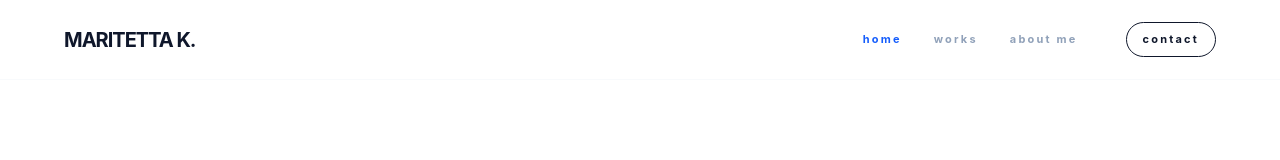
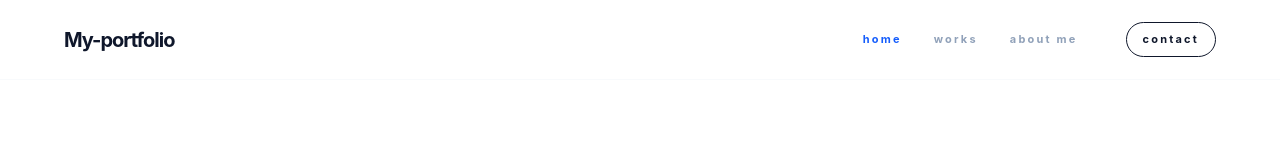
Before and after one commit to MaritettaKatsarou/my-portfolio, a React (Vite) app: page / in a window 1280 px wide. Shown: the top 160 px of the page. Built offline with nearby package versions, Linux system fonts and the light colour scheme.

Commit message:
Update branding to My-portfolio

```diff
--- a/src/App.jsx
+++ b/src/App.jsx
@@ -83,7 +83,7 @@ export default function App() {
     <div className="min-h-screen bg-white text-slate-900 selection:bg-blue-100">
       <nav className="fixed top-0 w-full h-20 flex items-center justify-between px-8 md:px-16 bg-white/80 backdrop-blur-md z-50 border-b border-slate-50">
         <div className="font-bold tracking-tighter text-xl cursor-pointer" onClick={() => handleNavClick('home')}>
-          MARITETTA K.
+          My-portfolio
         </div>
 
         {/* Desktop Menu - Hidden on Mobile */}
```
